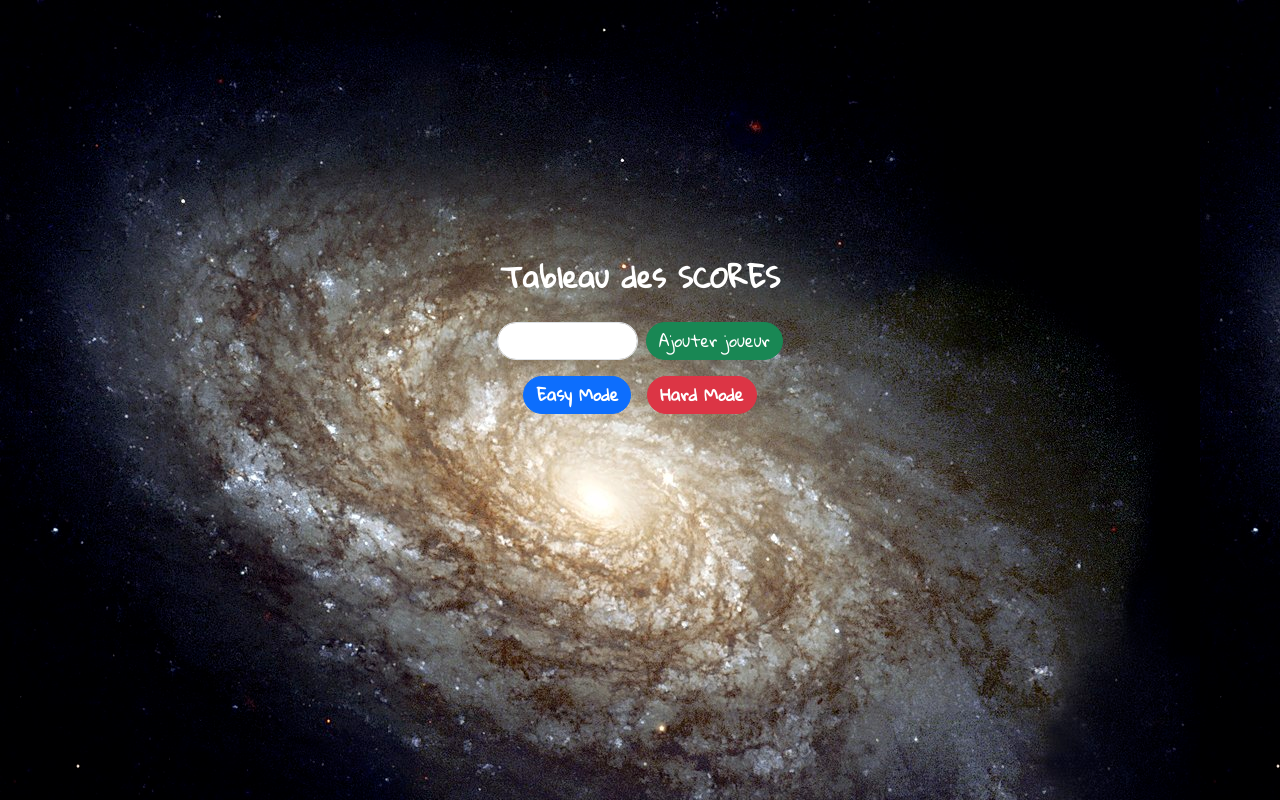
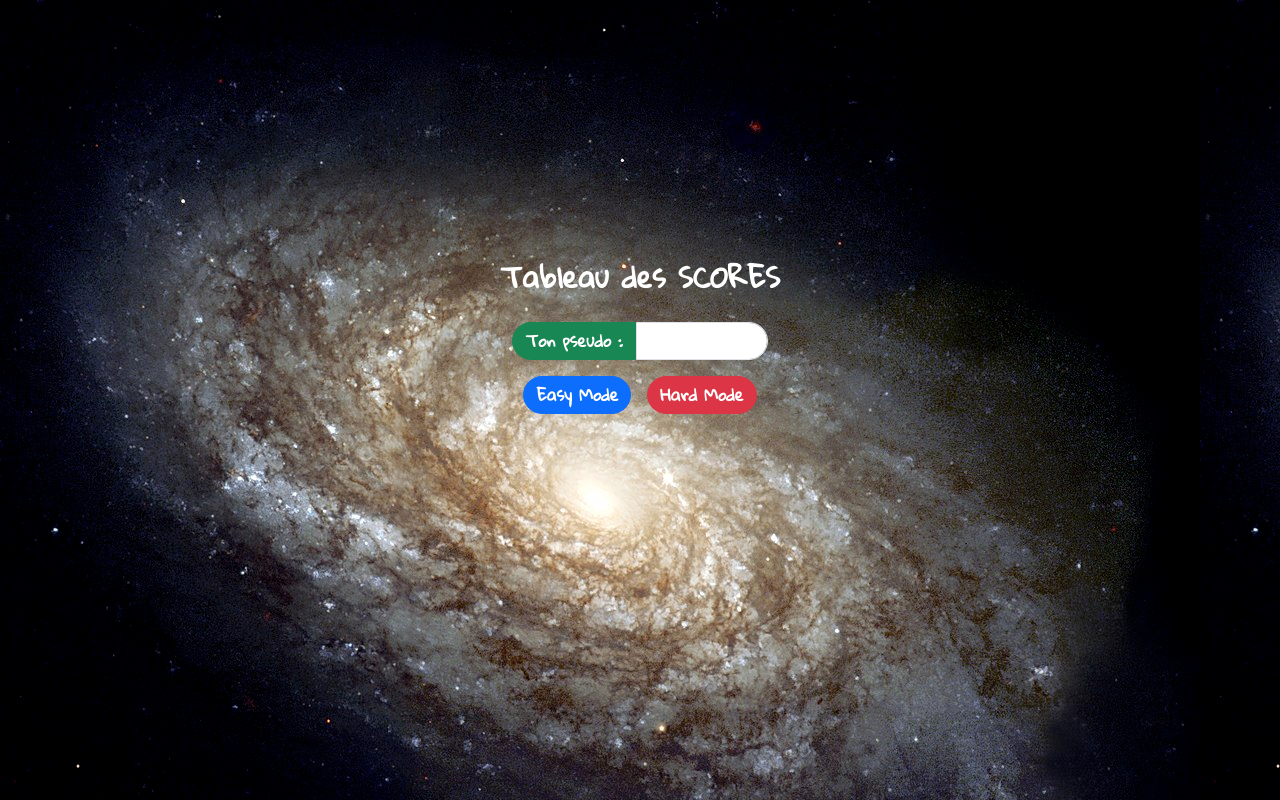
Before and after one commit to KwissyP/jeu_paires_Pandoulas_Christian, a website: page index.html in a window 1280 px wide. Drawn offline with nearby package versions, Linux system fonts and the light colour scheme.

Commit message:
un peu de style

```diff
--- a/index.html
+++ b/index.html
@@ -29,8 +29,8 @@
             </table>
         </div>
         <div id="disparition" class="d-flex justify-content-center">
-            <input type="text" id="playerInput" class="rounded-pill form-control me-2">
-            <button type="button" class="btn btn-success rounded-pill" id="addPlayer">Ajouter joueur</button>
+            <button type="button" class="btn btn-success rounded-pill rounded-end-0 fw-bold" id="addPlayer">Ton pseudo :</button>
+            <input type="text" id="playerInput" class="rounded-pill form-control rounded-start-0">
         </div>
         <div class="d-flex justify-content-center mt-3">
             <button type="button" class="btn btn-primary rounded-pill fw-bold me-3" id="easyMode">Easy Mode</button>
```
